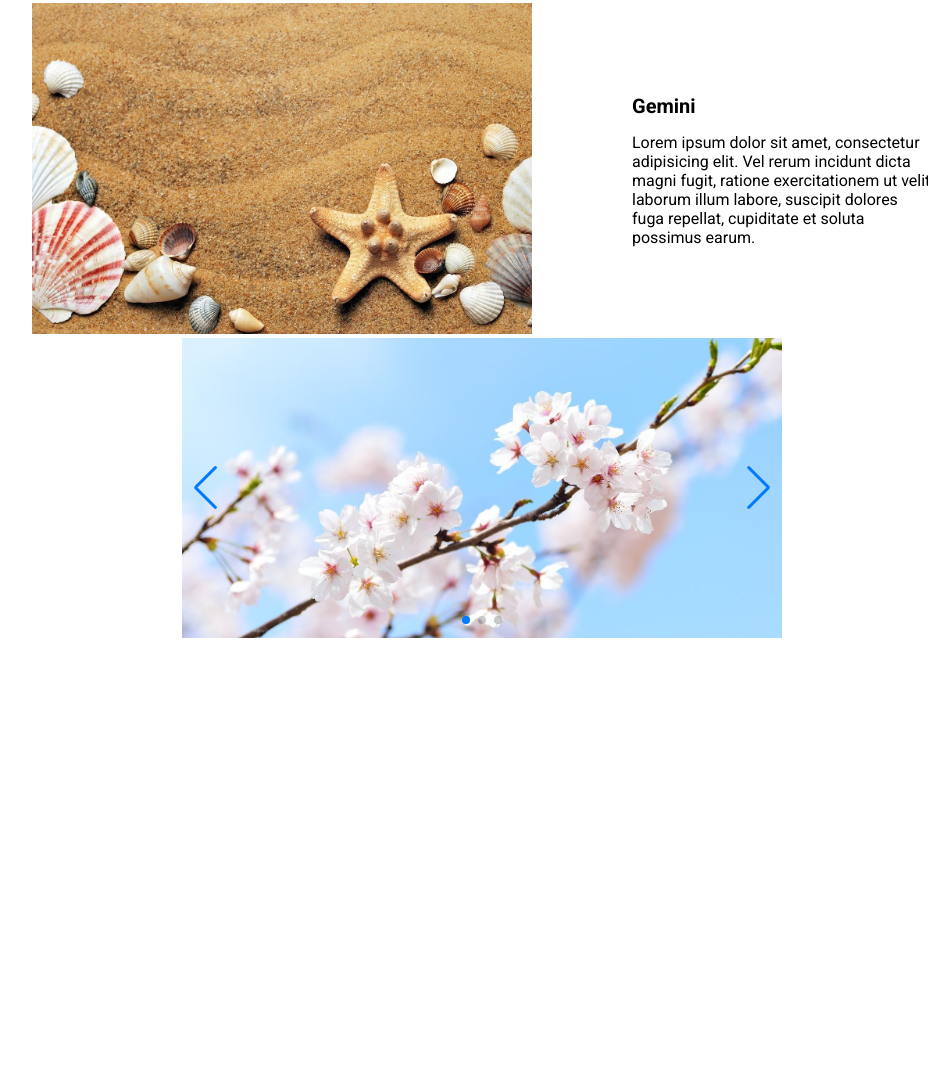
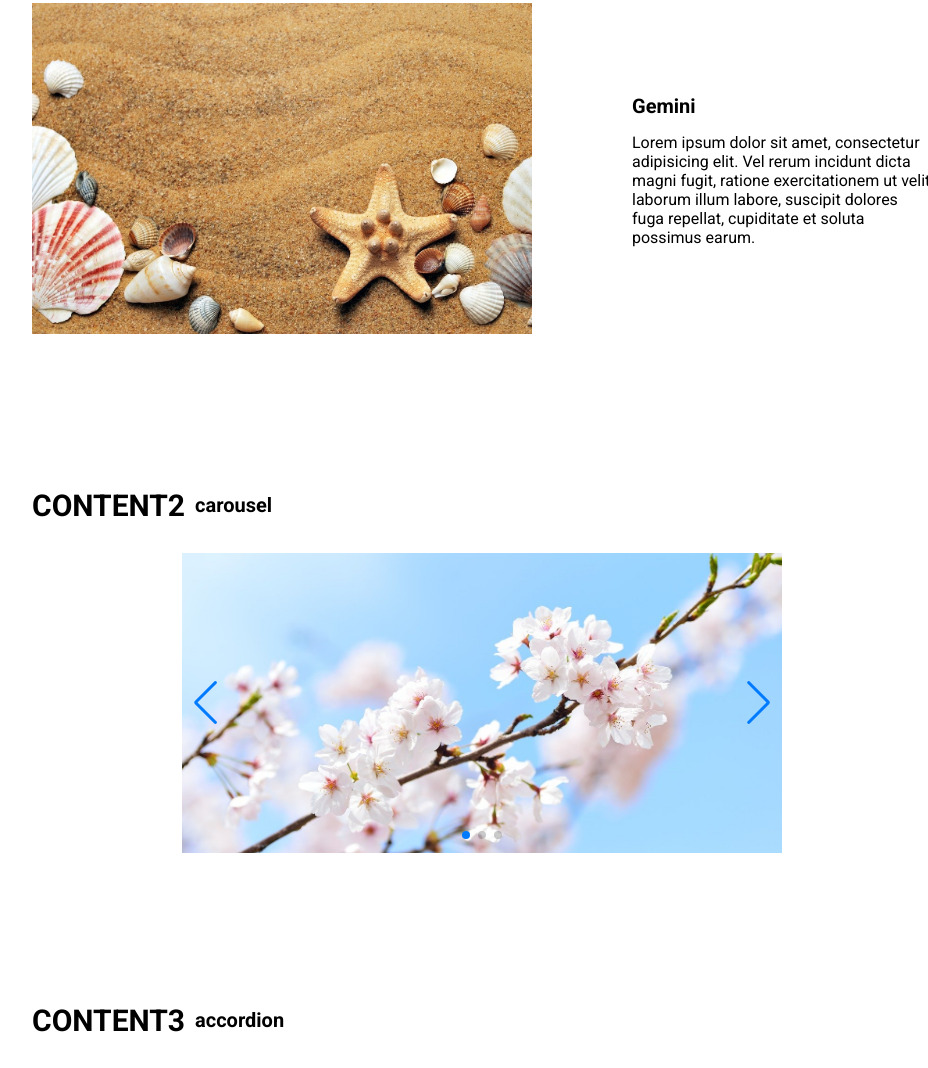
Before and after one commit to alstrocrack/javascript-practice, a website: page src/index.pug in a window 1280 px wide. Shown: the part 1501-2569 px from the top of the page, without its empty margins (158-1086 px from the left). Before the commit the page ends 2139 px from the top, so only its background shows below. Drawn offline with nearby package versions, Linux system fonts and the light colour scheme; files that its build step writes are made by us from their sources; files whose address does not match are found by name.

Commit message:
アコーディオン部分　追加

```diff
--- a/src/index.pug
+++ b/src/index.pug
@@ -53,6 +53,10 @@ html(lang="en")
                            h5.contents-each_text-title Gemini
                            p.contents-each_text-dsec Lorem ipsum dolor sit amet, consectetur adipisicing elit. Vel rerum incidunt dicta magni fugit, ratione exercitationem ut velit laborum illum labore, suscipit dolores fuga repellat, cupiditate et soluta possimus earum.
             .carousel.content-width
+                h4.title
+                        | CONTENT2
+                        span.small-title
+                            | carousel
                 .swiper-container
                     .swiper-wrapper
                         .swiper-slide
@@ -68,6 +72,11 @@ html(lang="en")
                     .swiper-button-prev
                     .swiper-button-next
                     //- .swiper-scrollbar
+            .accordion.content-width
+                h4.title
+                        | CONTENT3
+                        span.small-title
+                            | accordion
         //- ここから読み込み部分
         script(src = "../libs/gsap/gsap.min.js")
         script(src = "../libs/swiper/swiper.min.js")
--- a/src/styles/style.scss
+++ b/src/styles/style.scss
@@ -71,6 +71,7 @@ a{
         }
     }
     .contents{
+        margin-bottom: 150px;
         &-core{
             width: 100%;
         }
@@ -101,6 +102,7 @@ a{
         }
     }
     .carousel{
+        margin-bottom: 150px;
         .swiper-container {
             width: 600px;
             height: 300px;
```
Also changed, not shown: dist/index.html, dist/styles/style.css.
